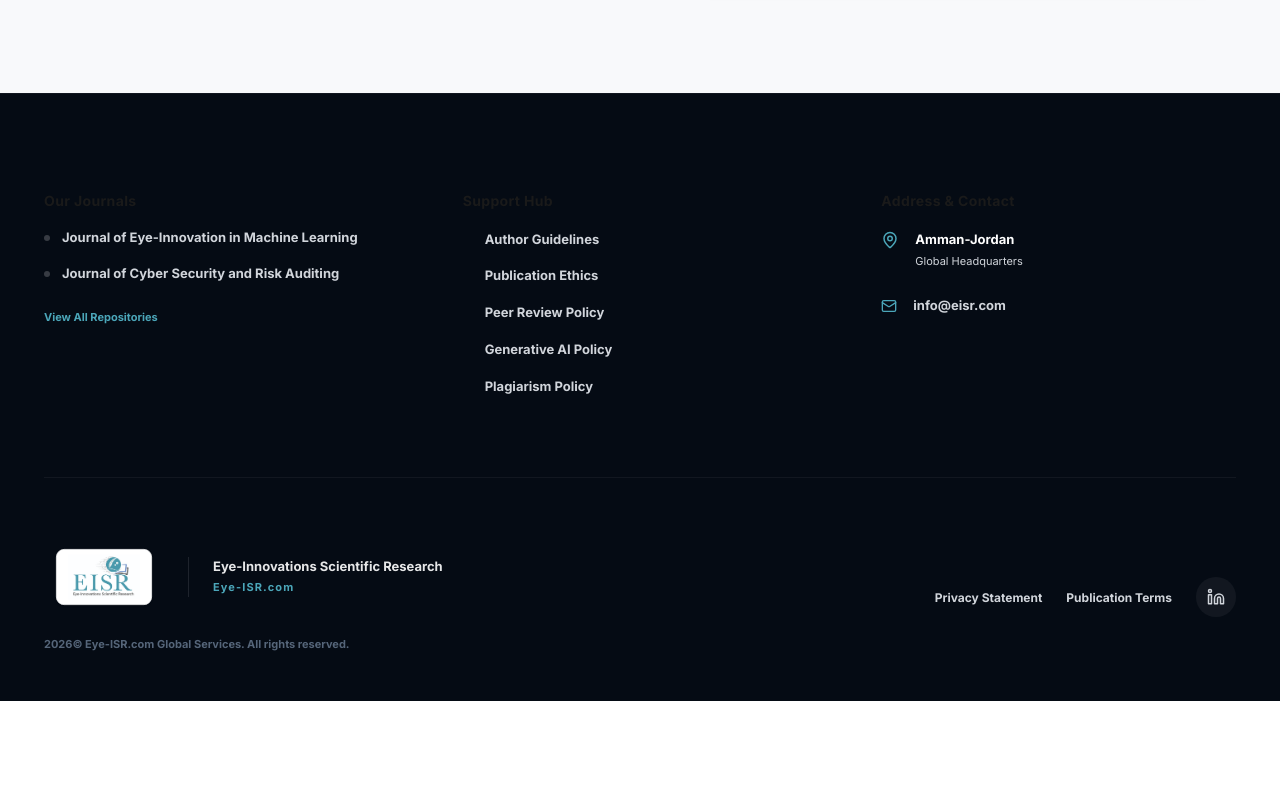
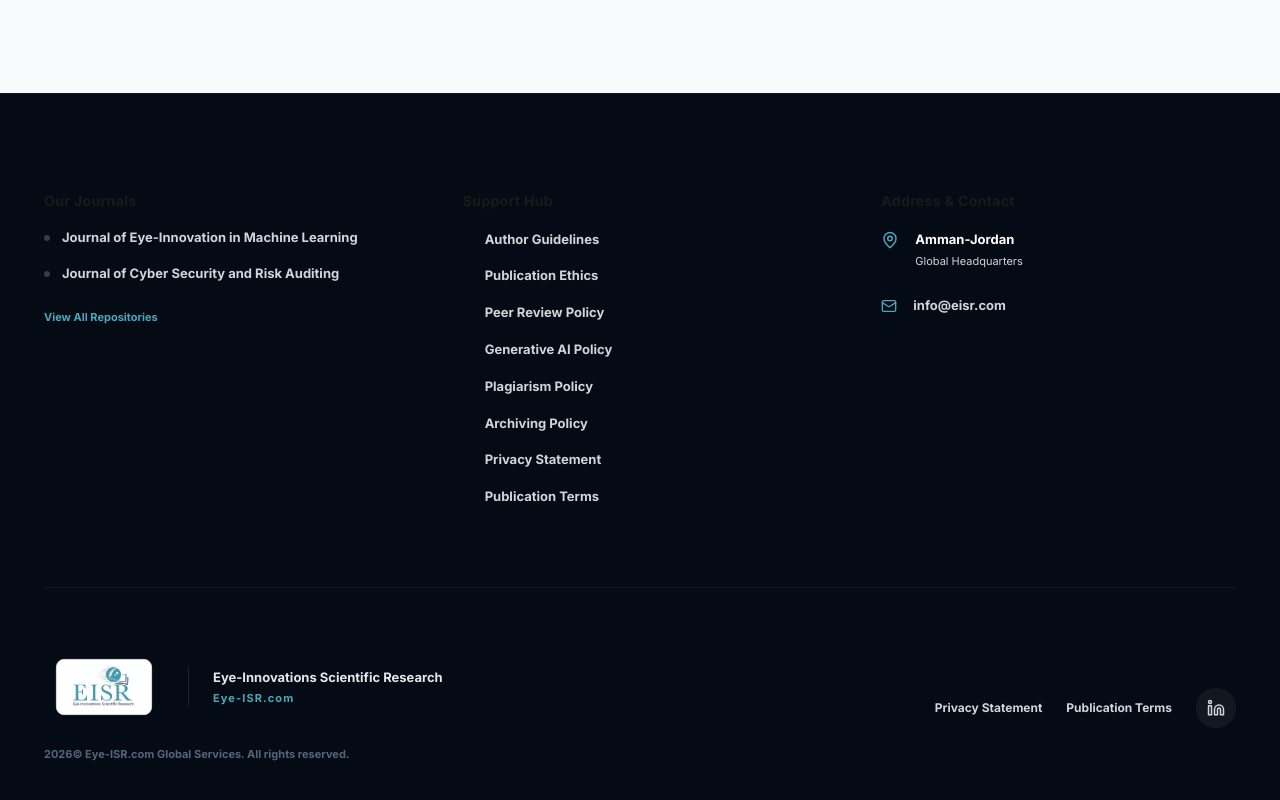
Before and after one commit to razaalikarimi/ipp, a Next.js app: page / in a window 1280 px wide. Shown: the part 4126-4926 px from the top of the page. Before the commit the page ends 4827 px from the top, so only its background shows below. Built offline with nearby package versions, Linux system fonts and the light colour scheme.

Commit message:
fix: resolve 404s for privacy/terms and update policy mapping

```diff
--- a/src/app/policies/[slug]/page.js
+++ b/src/app/policies/[slug]/page.js
@@ -19,6 +19,8 @@ const POLICY_LABELS = {
   'generative-ai-policy': 'Generative AI Policy',
   'plagiarism-policy':    'Plagiarism Policy',
   'archiving-policy':     'Archiving Policy',
+  'privacy':              'Privacy Statement',
+  'terms':                'Publication Terms',
 };
 
 export default function PolicyDetailPage() {
@@ -128,6 +130,7 @@ export default function PolicyDetailPage() {
                 <h3 className="text-xl font-sans font-bold border-b border-[#F1F5F9] pb-4 uppercase">{policyTitle} Content</h3>
                 <div className="text-sm font-medium text-[#555555] leading-loose whitespace-pre-line">
                   {journal.policies?.[slug.replace(/-/g, '')] ||
+                    journal[slug] ||
                     `The full ${policyTitle} content is defined to align with global COPE and metadata standards. This policy governs all journals under the EISR Scientific Research umbrella.`}
                 </div>
               </div>
--- a/src/components/Footer.js
+++ b/src/components/Footer.js
@@ -41,7 +41,10 @@ export default function Footer() {
                  { name: 'Publication Ethics', path: '/policies/publication-ethics' },
                  { name: 'Peer Review Policy', path: '/policies/peer-review' },
                  { name: 'Generative AI Policy', path: '/policies/generative-ai' },
-                 { name: 'Plagiarism Policy', path: '/policies/plagiarism' }
+                 { name: 'Plagiarism Policy', path: '/policies/plagiarism' },
+                 { name: 'Archiving Policy', path: '/policies/archiving-policy' },
+                 { name: 'Privacy Statement', path: '/policies/privacy' },
+                 { name: 'Publication Terms', path: '/policies/terms' }
                ].map(link => (
                  <Link key={link.name} href={link.path} className="text-[13px] font-bold text-[#D1D5DB] hover:text-white transition-colors flex items-center gap-2 group">
                    <ChevronRight size={14} className="opacity-0 -translate-x-2 group-hover:opacity-100 group-hover:translate-x-0 transition-all text-[#4BA6B9]" />
@@ -92,8 +95,8 @@ export default function Footer() {
               </div>
 
               <div className="flex items-center space-x-6">
-                 <Link href="/privacy" className="text-[12px] font-bold text-[#D1D5DB] hover:text-[#4BA6B9] transition-colors">Privacy Statement</Link>
-                 <Link href="/terms" className="text-[12px] font-bold text-[#D1D5DB] hover:text-[#4BA6B9] transition-colors">Publication Terms</Link>
+                 <Link href="/policies/privacy" className="text-[12px] font-bold text-[#D1D5DB] hover:text-[#4BA6B9] transition-colors">Privacy Statement</Link>
+                 <Link href="/policies/publication-ethics" className="text-[12px] font-bold text-[#D1D5DB] hover:text-[#4BA6B9] transition-colors">Publication Terms</Link>
                  <a href="#" className="w-10 h-10 rounded-full bg-white/5 flex items-center justify-center text-[#D1D5DB] hover:bg-[#1e78ff] hover:text-white transition-all">
                     <Linkedin size={18} />
                  </a>
```
